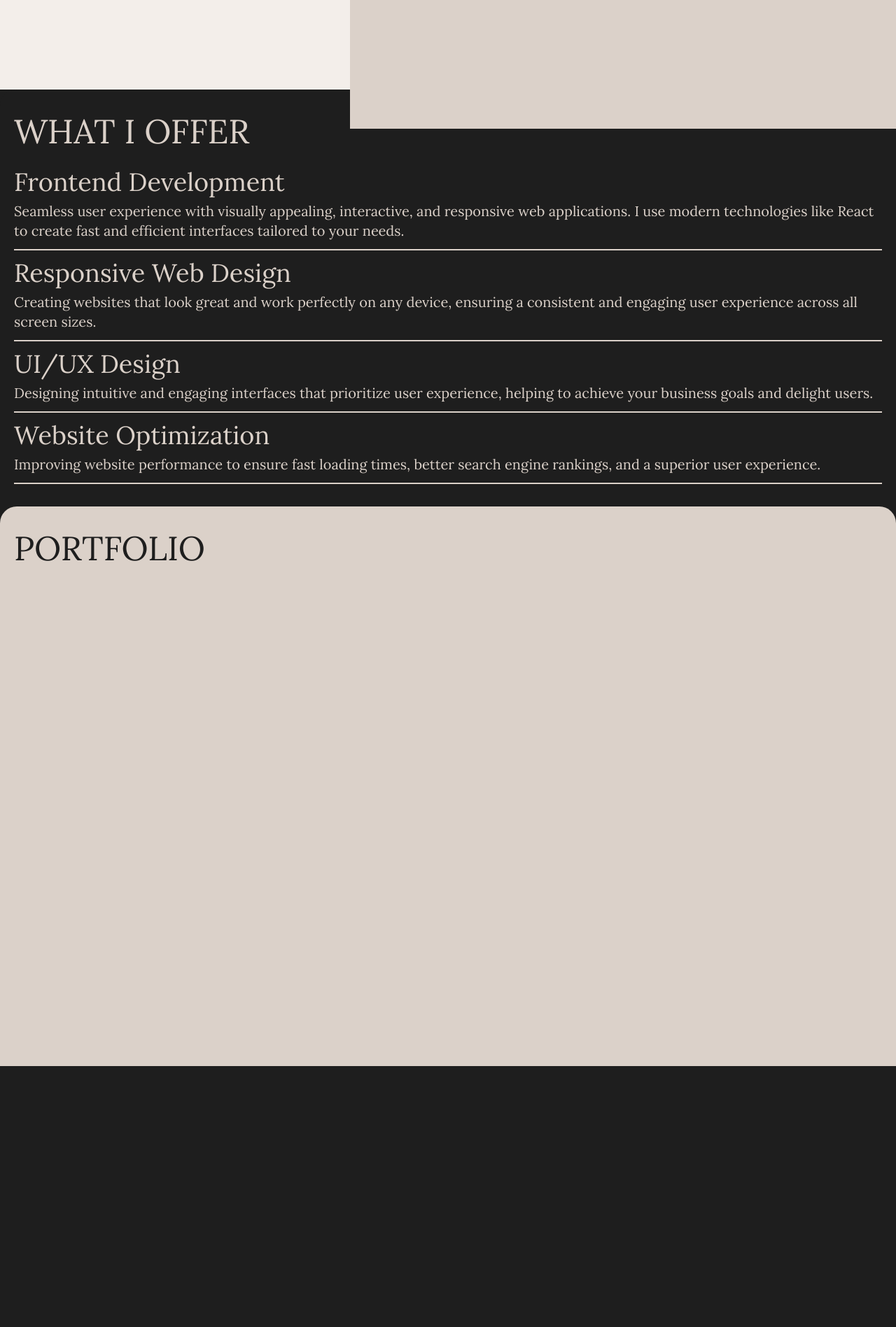
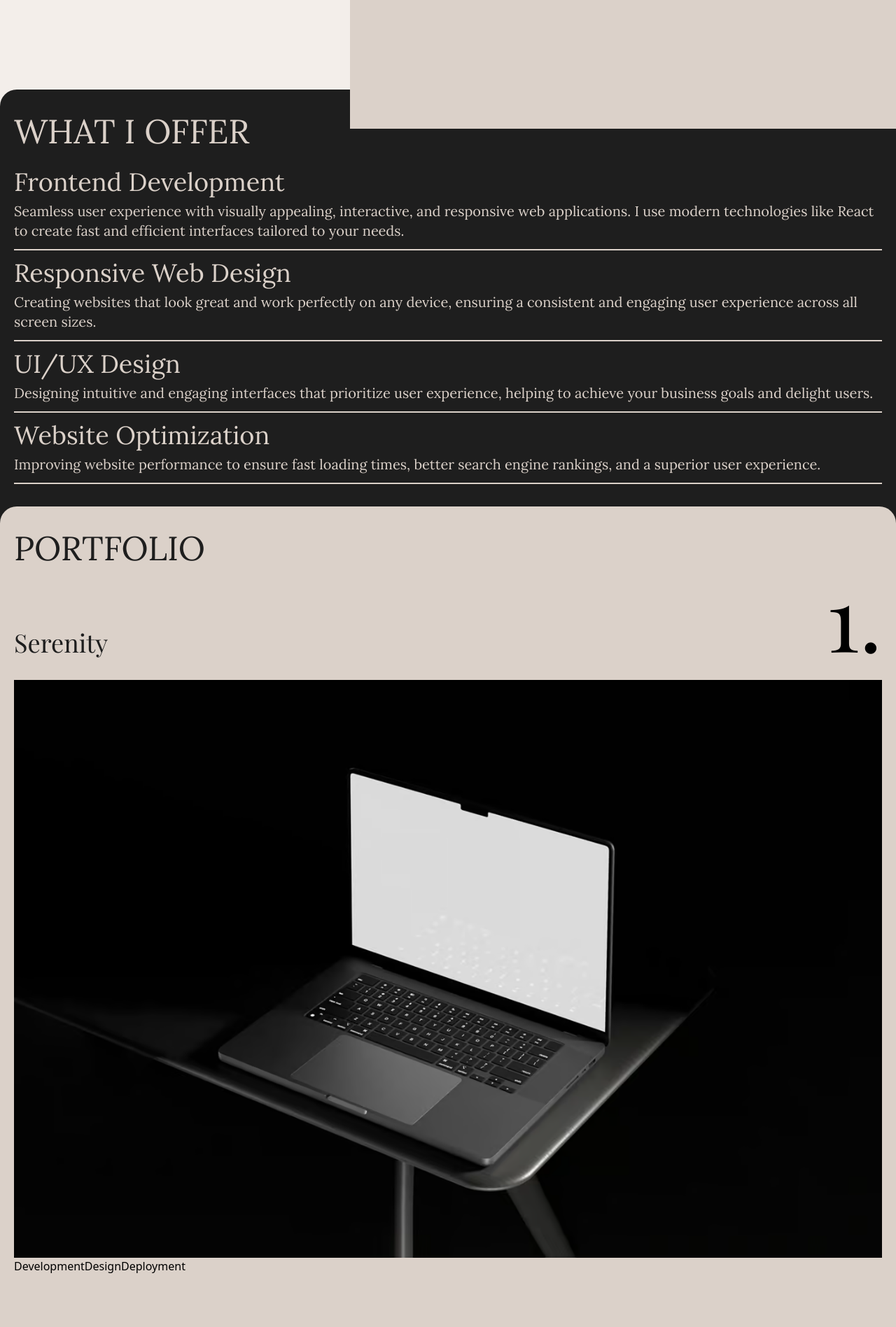
Before and after one commit to frontendjass/elegantcode, a React (Vite) app: page / in a window 1280 px wide. Shown: the part 620-2517 px from the top of the page at 70% size. Before the commit the page ends 2144 px from the top, so only its background shows below. Built offline with nearby package versions, Linux system fonts and the light colour scheme; a web font is replaced by a local one.

Commit message:
Added simple portfolio mockup data

```diff
--- a/src/components/Portfolio.jsx
+++ b/src/components/Portfolio.jsx
@@ -1,11 +1,16 @@
+import Project from "./Project";
+
 export default function Portfolio() {
   return (
-    <section className='h-screen bg-swirl-200 rounded-t-3xl'>
+    <section className='bg-swirl-200 rounded-t-3xl'>
       <header className='pl-5 pt-9'>
         <h2 className='font-lora uppercase text-5xl text-shark-950'>
           Portfolio
         </h2>
       </header>
+      <Project />
+      <Project />
+      <Project />
     </section>
   );
 }
--- /dev/null
+++ b/src/components/Project.jsx
@@ -0,0 +1,20 @@
+import mockup from '../assets/macbook-mockup.avif';
+
+export default function Project() {
+    return (
+        <article>
+            <header className="flex justify-between items-baseline px-5 py-2">
+                <h3 className="text-4xl text-shark-950 font-playFair">Serenity</h3>
+                <sm className='font-playFair text-9xl'>1.</sm>
+            </header>
+            <div className='p-5'>
+                <img src={mockup}/>
+                <p>
+                    <sm>Development</sm>
+                    <sm>Design</sm>
+                    <sm>Deployment</sm>
+                </p>
+            </div>
+        </article>
+    )
+}
--- a/src/components/Services.jsx
+++ b/src/components/Services.jsx
@@ -3,7 +3,8 @@ import serviceData from '../data/serviceData';
 
 export default function Services() {
   return (
-    <section className='bg-shark-950 rounded-t-3xl'>
+    <section className='bg-[#F3EEEA]'>
+      <div className='bg-shark-950 rounded-t-3xl'>
         <header className='pl-5 pt-9'>
           <h2 className='font-lora uppercase text-swirl-200 text-5xl'>
             What I offer
@@ -18,6 +19,7 @@ export default function Services() {
             />
           ))}
         </ul>
+      </div>
     </section>
   );
 }
```
Also changed, not shown: src/assets/macbook-mockup.avif (added). Lines whose indentation alone changed are shown as unchanged.
